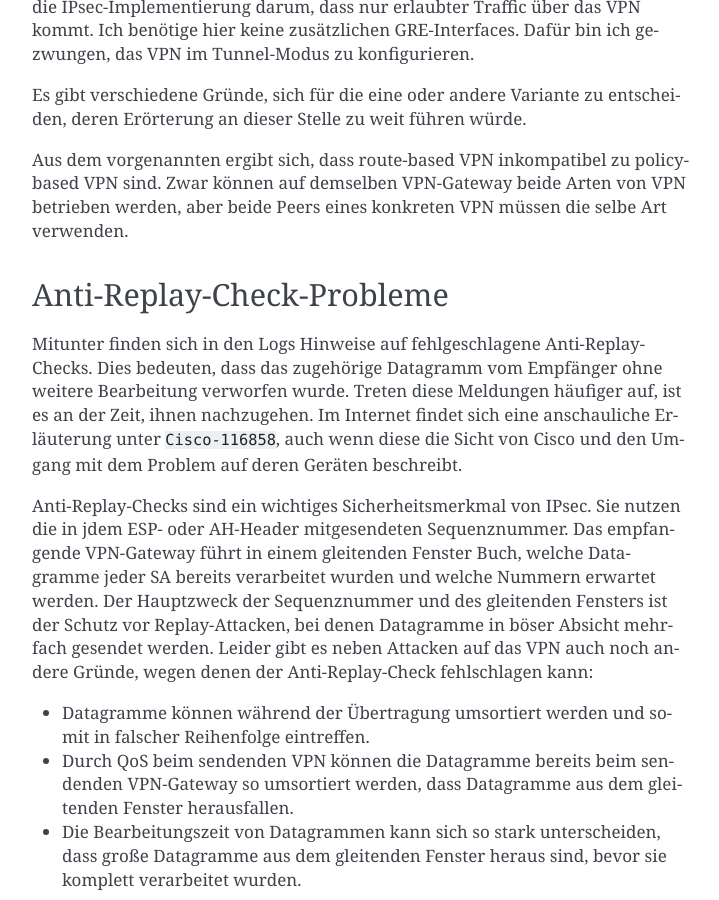
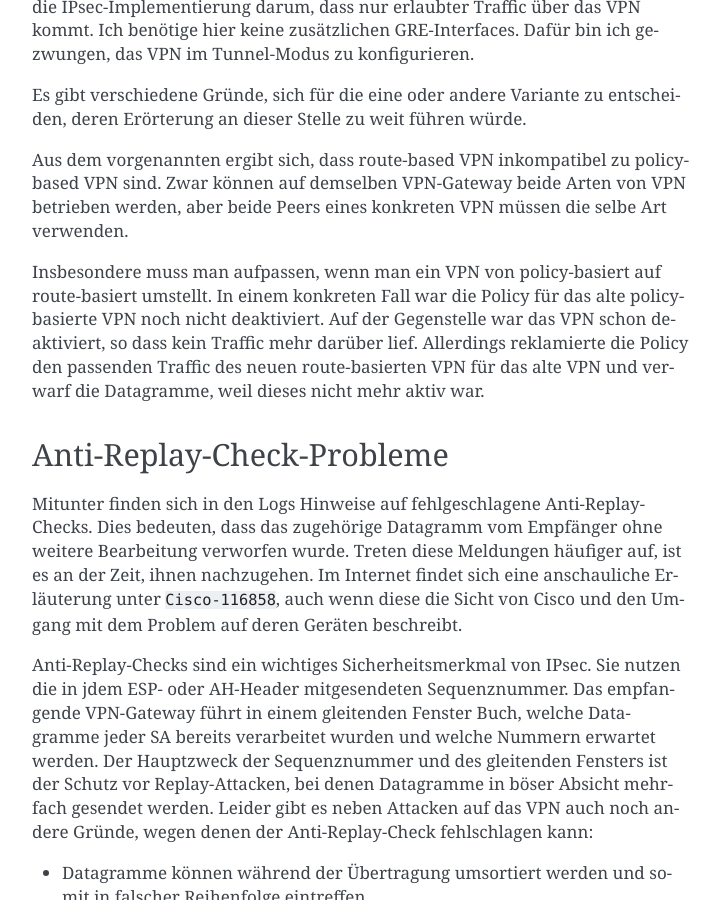
Before and after one commit to matwei-books/Fehlersuche-bei-IPsec-VPN-mit-IKEv2, a Sphinx documentation site: the page built from source/fehler/ursachen.rst, in a window 1280 px wide and 900 px high, scrolled down 12226 px. Shown: the whole window, without its empty margins (388-1107 px from the left). Built offline with Sphinx 7.4.7, drawn with Linux system fonts in a browser that asks for light colours; cross-references to code outside the pages are shown as plain code.

Commit message:
policy-based versus route-based

```diff
--- a/source/fehler/ursachen.rst
+++ b/source/fehler/ursachen.rst
@@ -623,6 +623,14 @@ Zwar können auf demselben VPN-Gateway beide Arten von VPN betrieben
 werden, aber beide Peers eines konkreten VPN müssen die selbe Art
 verwenden.
 
+Insbesondere muss man aufpassen, wenn man ein VPN von policy-basiert auf
+route-basiert umstellt. In einem konkreten Fall war die Policy für das
+alte policy-basierte VPN noch nicht deaktiviert. Auf der Gegenstelle war
+das VPN schon deaktiviert, so dass kein Traffic mehr darüber lief.
+Allerdings reklamierte die Policy den passenden Traffic des neuen
+route-basierten VPN für das alte VPN und verwarf die Datagramme, weil
+dieses nicht mehr aktiv war.
+
 Anti-Replay-Check-Probleme
 --------------------------
 
```
